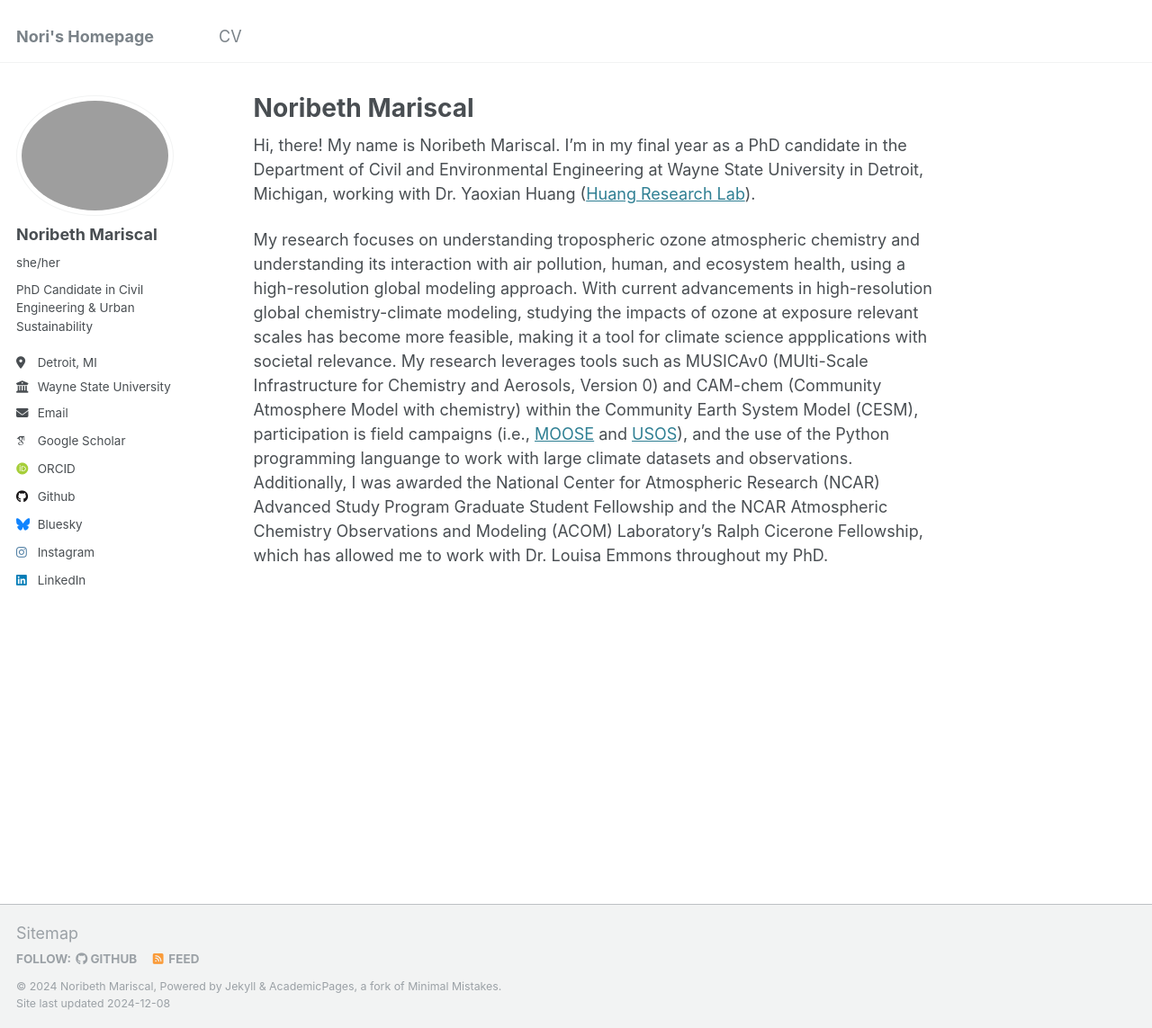
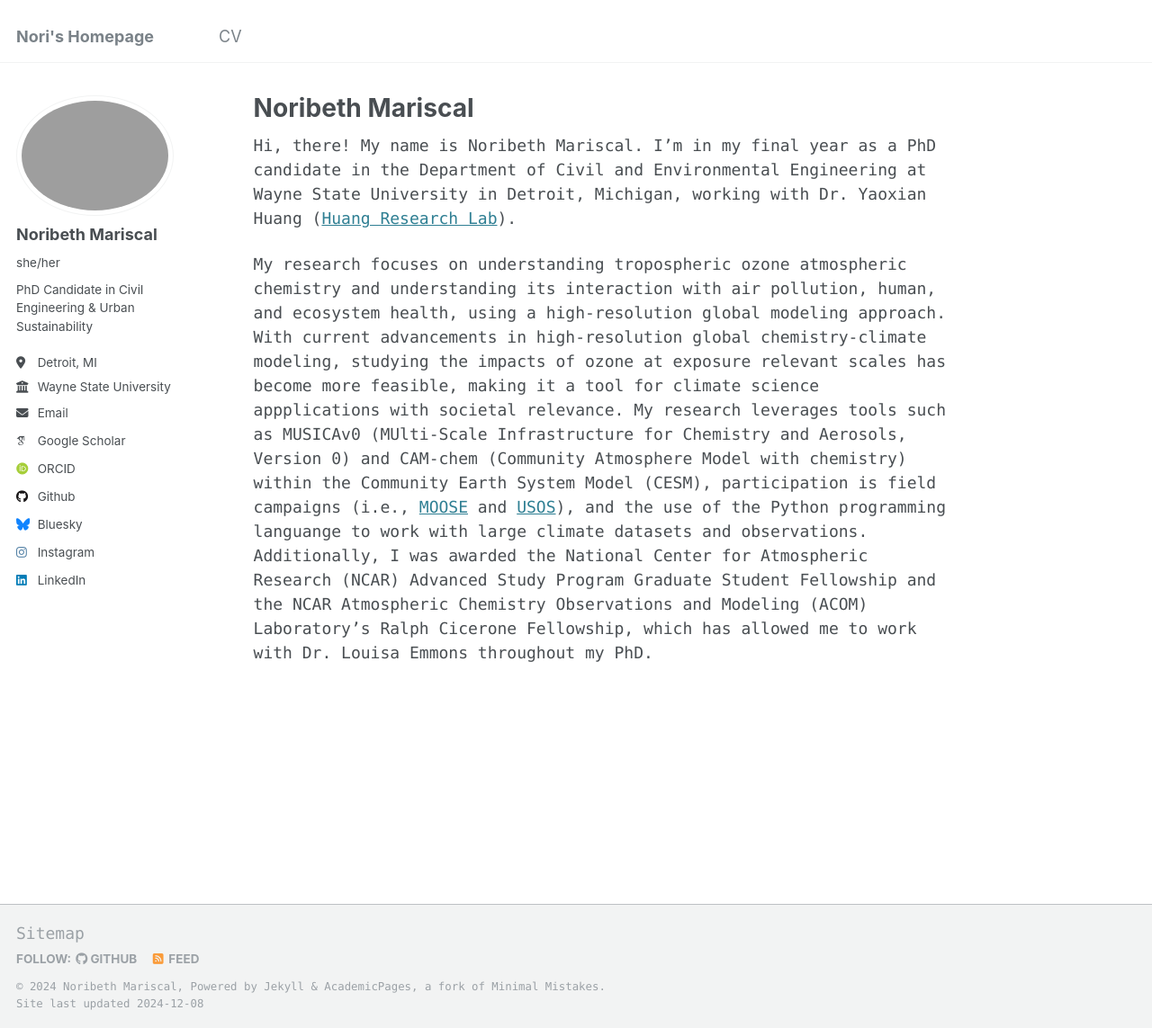
Before and after one commit to noribeth-m/noribeth-m.github.io, a Jekyll site: the page built from _pages/about.md, in a window 1280 px wide and 1143 px high. Shown: the whole window at 90% size. Built offline with Jekyll 4.4.1, drawn with Linux system fonts in a browser that asks for light colours; some web fonts are replaced.

Commit message:
Update _variables.scss

```diff
--- a/_sass/_variables.scss
+++ b/_sass/_variables.scss
@@ -28,7 +28,7 @@ $bodoni                     : "Bodoni MT", serif;
 $calisto                    : "Calisto MT", serif;
 $garamond                   : Garamond, serif;
 
-$global-font-family         : $sans-serif;
+$global-font-family         : $monospace;
 $header-font-family         : $sans-serif;
 $caption-font-family        : $serif;
 
```
